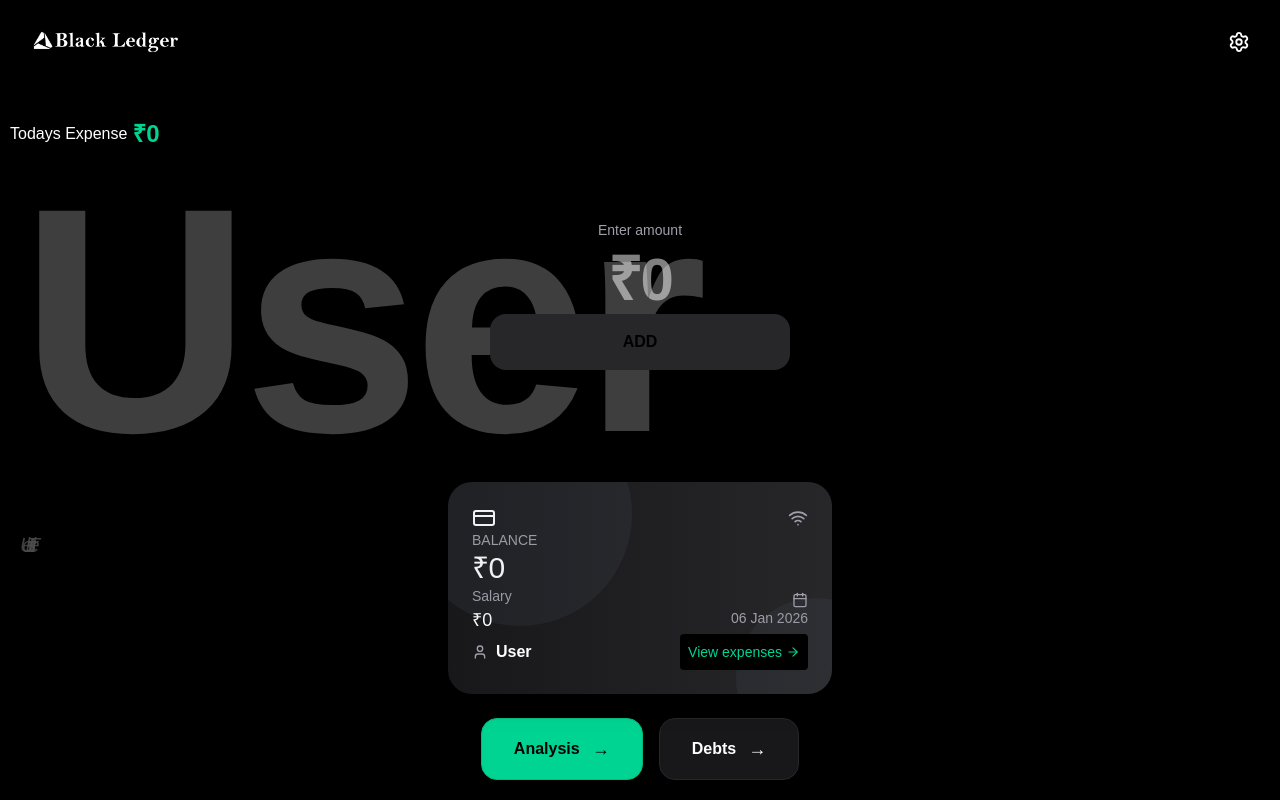
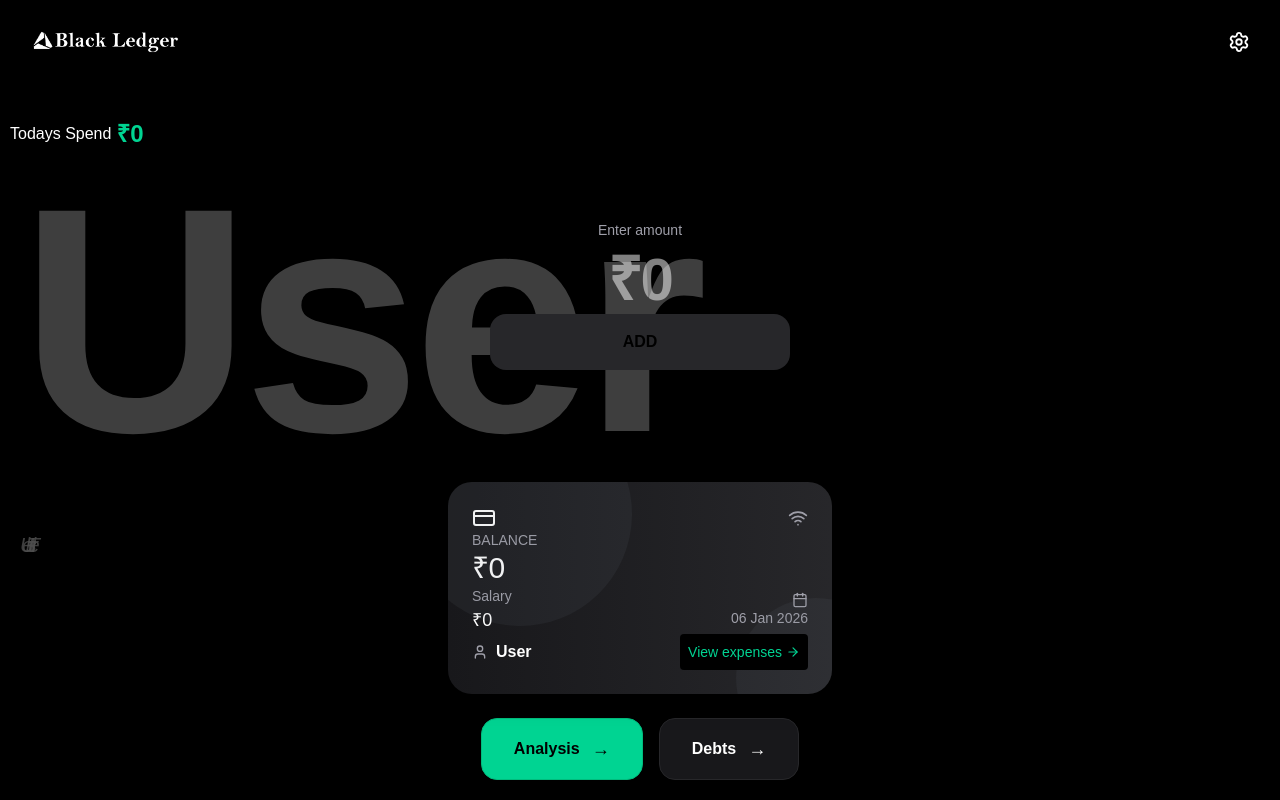
Before and after one commit to mhdhssn967/black-ledger, a React (Vite) app: page / in a window 1280 px wide. Built offline with nearby package versions, Linux system fonts and the light colour scheme; no server answers; the database is empty; sample sign-in values are in the browser's storage; a web font is replaced by a local one.

Commit message:
tailwind class fix

```diff
--- /dev/null
+++ b/postcss.config.js
@@ -0,0 +1,5 @@
+export default {
+  plugins: {
+    "@tailwindcss/postcss": {},
+  },
+};
--- a/src/components/TodayExpenseCard.jsx
+++ b/src/components/TodayExpenseCard.jsx
@@ -40,7 +40,7 @@ export default function TodayExpenseCard() {
   }
 
   return (
-    <div className='today'><p style={{color:'white'}}>Todays Expense</p>
+    <div className='today'><p style={{color:'white'}}>Todays Spend</p>
       {loading ? (
         <p className="text-zinc-500 text-sm">Calculating…</p>
       ) : (
--- /dev/null
+++ b/tailwind.config.js
@@ -0,0 +1,7 @@
+export default {
+  content: [
+    "./index.html",
+    "./src/**/*.{js,ts,jsx,tsx}"
+  ],
+  plugins: [],
+};
```
